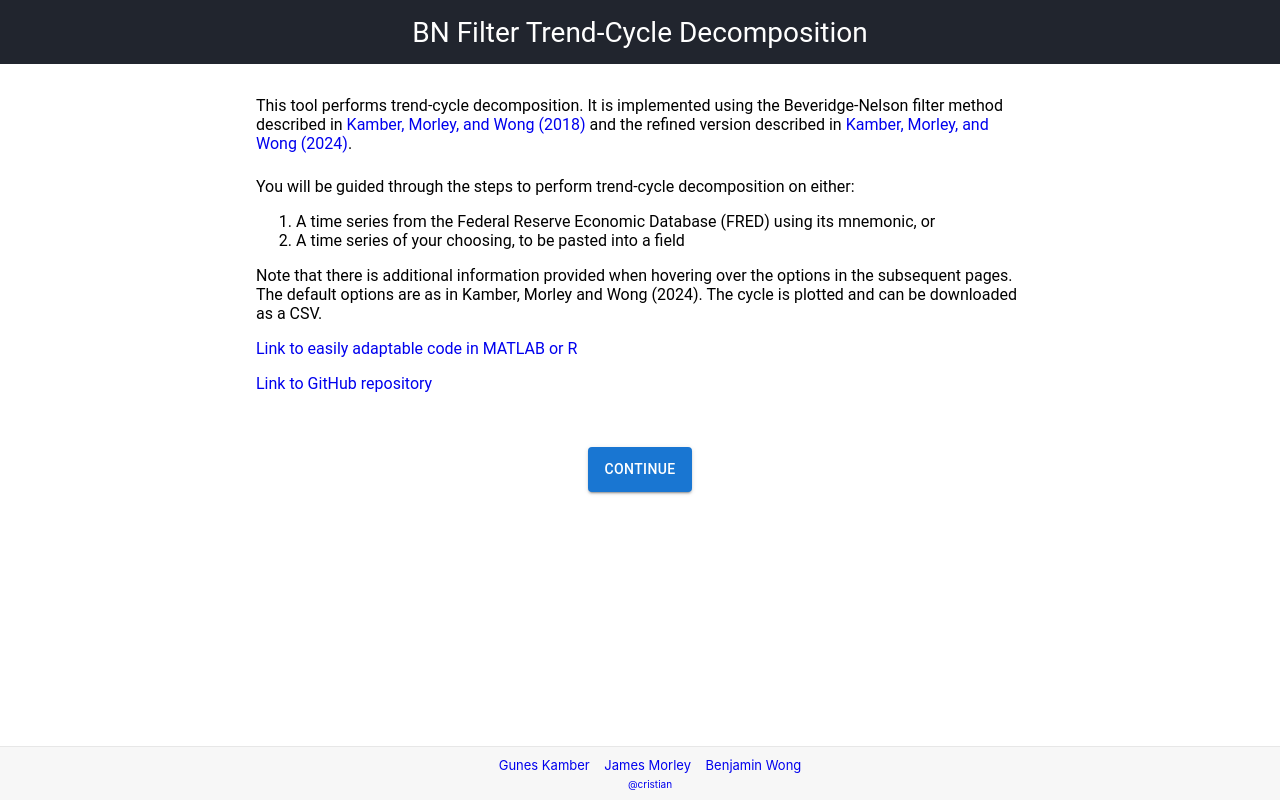
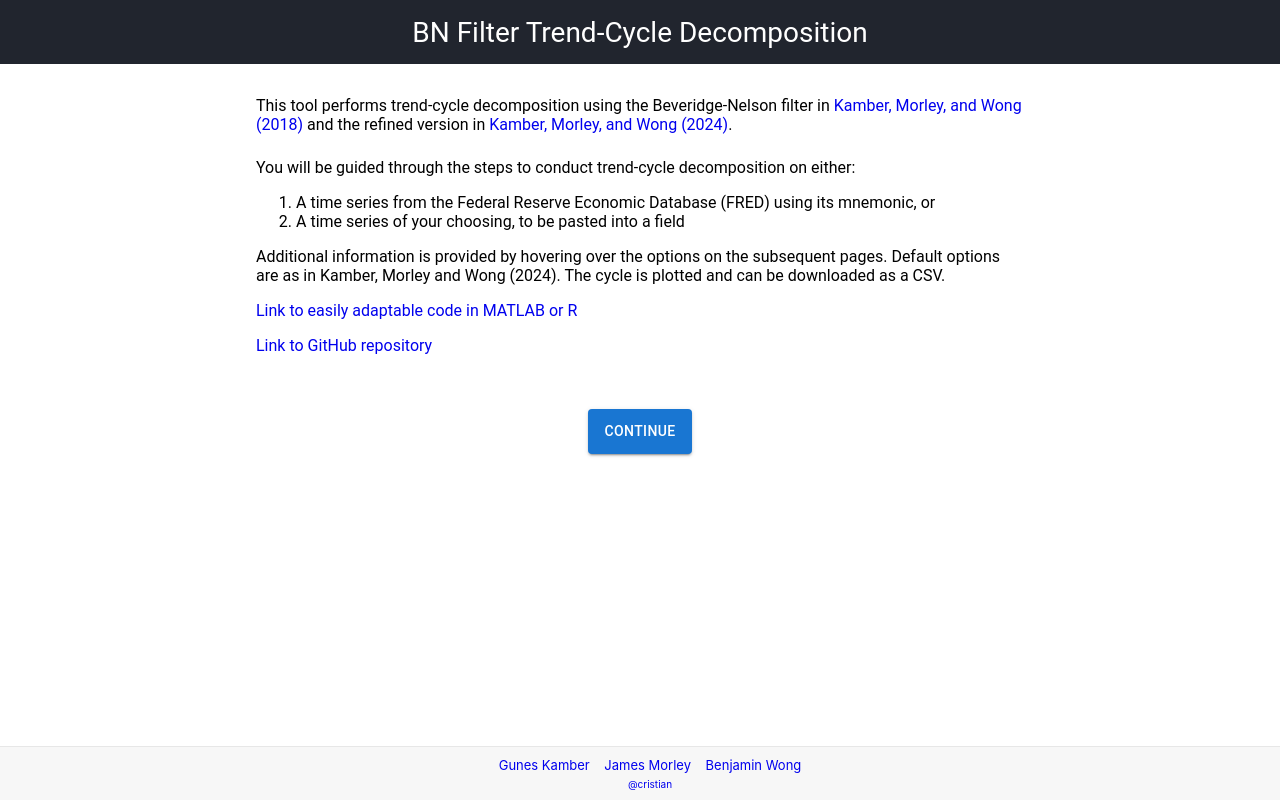
Before and after one commit to crstnn/BeveridgeNelsonFilter, a React (Create React App) app in the folder bn-filter-app/: page / in a window 1280 px wide. Built offline with nearby package versions, Linux system fonts and the light colour scheme.

Commit message:
feat: reword text

```diff
--- a/bn-filter-app/src/App.js
+++ b/bn-filter-app/src/App.js
@@ -13,11 +13,10 @@ function App() {
                 </header>
 
                 <div className="information welcomeInformation">
-                    <p>This tool performs trend-cycle decomposition.
-                        It is implemented using the Beveridge-Nelson filter method described in <a target="_blank"
+                    <p>This tool performs trend-cycle decomposition using the Beveridge-Nelson filter in <a target="_blank"
                                                                                                    rel="noopener noreferrer"
                                                                                                    href="https://doi.org/10.1162/rest_a_00691">
-                            Kamber, Morley, and Wong (2018)</a> and the refined version described in <a target="_blank"
+                            Kamber, Morley, and Wong (2018)</a> and the refined version in <a target="_blank"
                                                                                                  rel="noopener noreferrer"
                                                                                                  href="https://ideas.repec.org/p/een/camaaa/2024-24.html">
                             Kamber, Morley, and Wong (2024)</a>.
--- a/bn-filter-app/src/components/StartMenu.js
+++ b/bn-filter-app/src/components/StartMenu.js
@@ -13,14 +13,14 @@ class StartMenu extends Component {
         return (
             <div>
                 <div className="information">
-                    <p>You will be guided through the steps to perform trend-cycle decomposition on either:</p>
+                    <p>You will be guided through the steps to conduct trend-cycle decomposition on either:</p>
                     <ol>
                         <li>A time series from the Federal Reserve Economic Database (FRED) using its mnemonic, or</li>
                         <li>A time series of your choosing, to be pasted into a field</li>
                     </ol>
                     <p>
-                        Note that there is additional information provided when hovering over the options in the
-                        subsequent pages. The default options are as in Kamber, Morley and Wong (2024). The cycle is
+                        Additional information is provided by hovering over the options on the
+                        subsequent pages. Default options are as in Kamber, Morley and Wong (2024). The cycle is
                         plotted and can be downloaded as a CSV.
                     </p>
                     <p>
```
